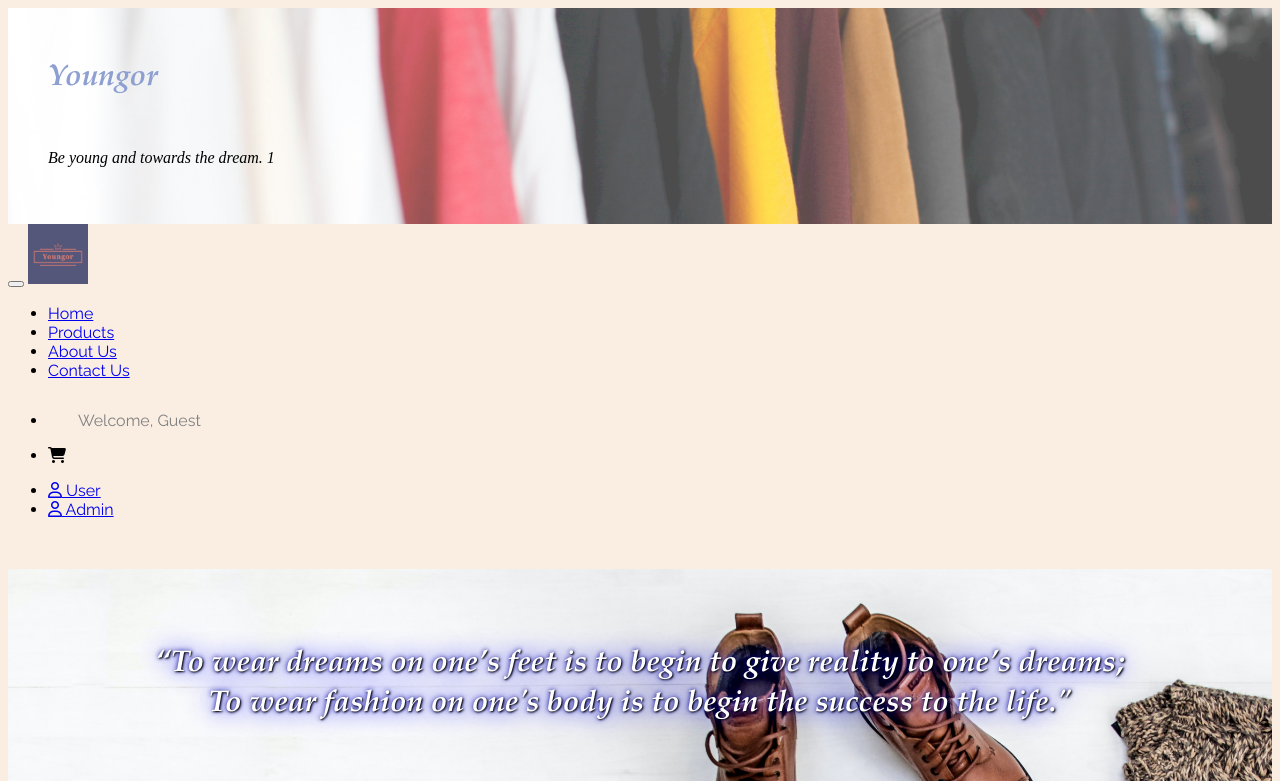
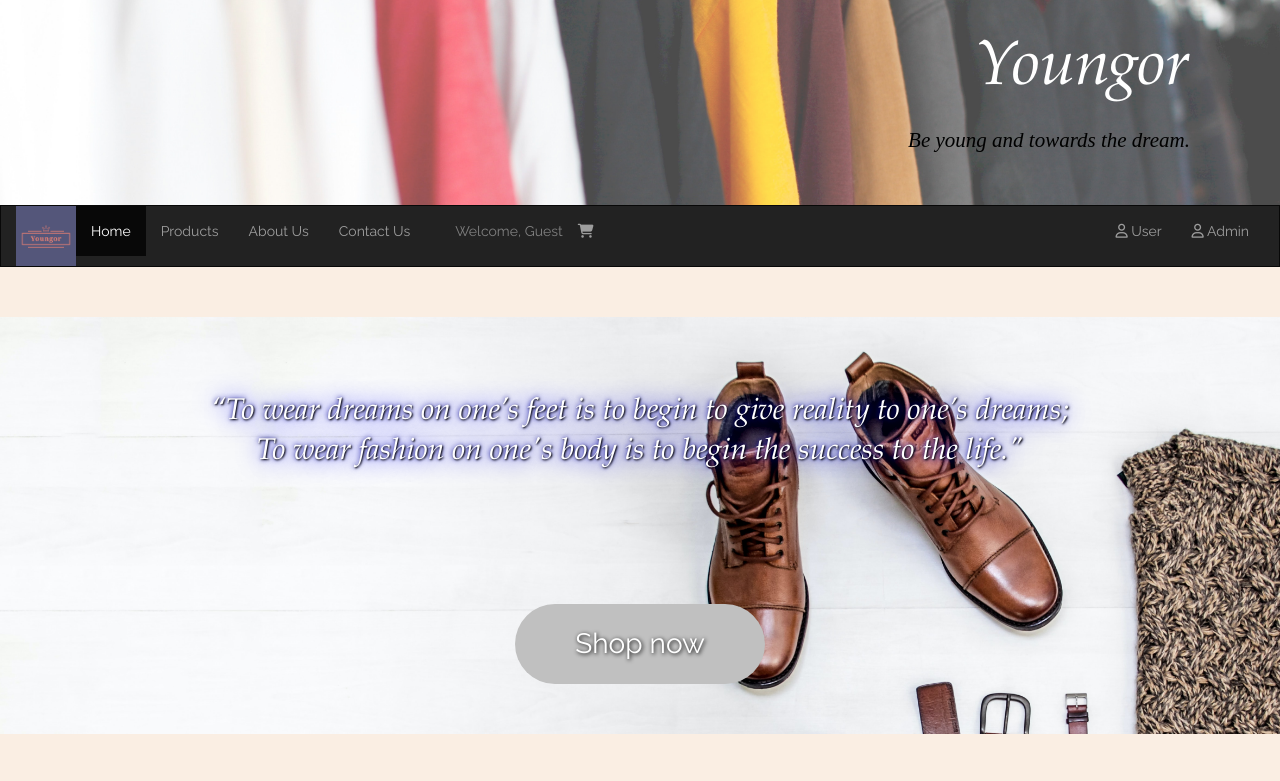
Before and after one commit to OoiSiangMing/Project, a website: page index.html in a window 1280 px wide. Shown: the top 781 px of the page. Drawn offline with nearby package versions, Linux system fonts and the light colour scheme.

Commit message:
html css

```diff
--- a/index.html
+++ b/index.html
@@ -4,7 +4,7 @@
   <meta charset="utf-8">
   <meta name="viewport" content="width=device-width, initial-scale=1">
   <title>Youngor Fashion Store</title>
-
+  <link rel="stylesheet" href="https://maxcdn.bootstrapcdn.com/bootstrap/3.4.1/css/bootstrap.min.css">
   <script src="https://ajax.googleapis.com/ajax/libs/jquery/3.6.1/jquery.min.js"></script>
   <script src="https://maxcdn.bootstrapcdn.com/bootstrap/3.4.1/js/bootstrap.min.js"></script>
   <script src="https://kit.fontawesome.com/03a09689fa.js" crossorigin="anonymous"></script>
@@ -38,7 +38,7 @@ body {
     <div class="jumbotron" style="background-image: url('public/img/banner.jpg'); background-size: cover; background-position: center; background-repeat: no-repeat;">
         <div class="container text-right">
             <h1 class="title-text">Youngor</h1>
-            <p class="title-text2">Be young and towards the dream. 1</p>
+            <p class="title-text2">Be young and towards the dream.</p>
         </div>
     </div>
 
```
